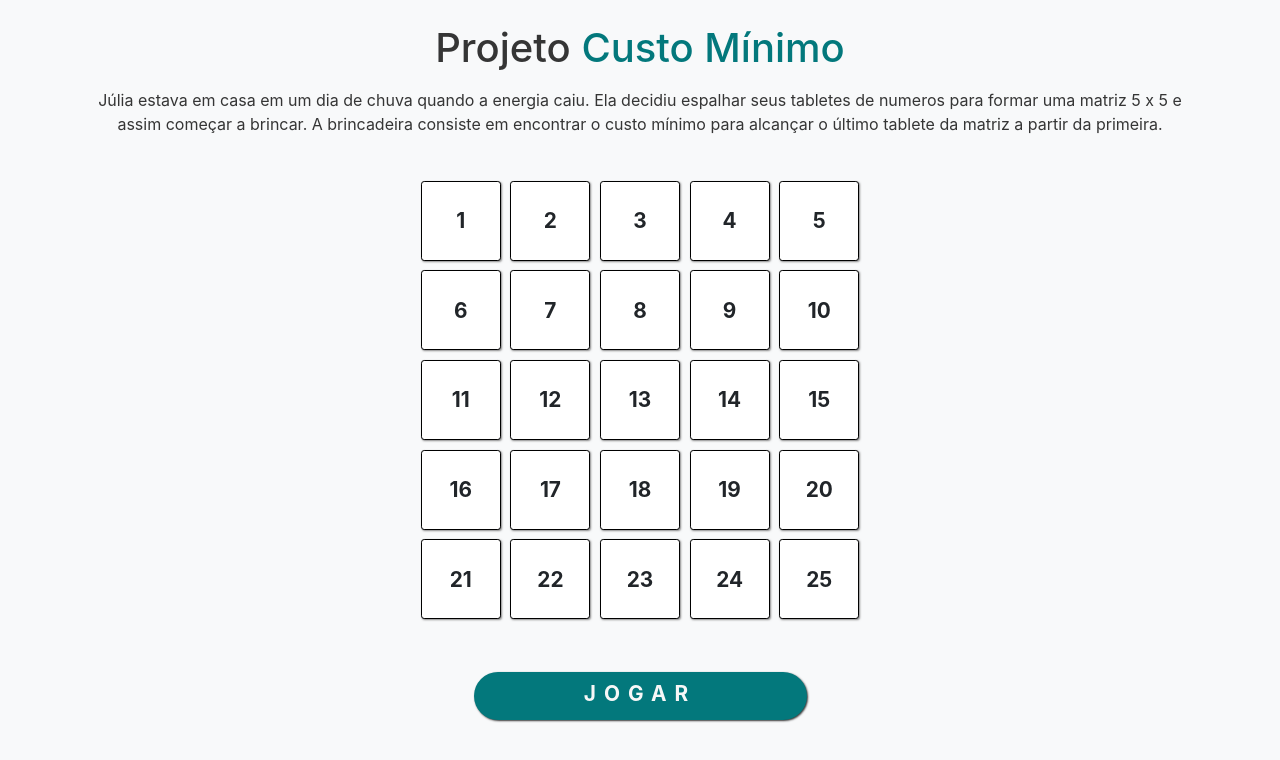
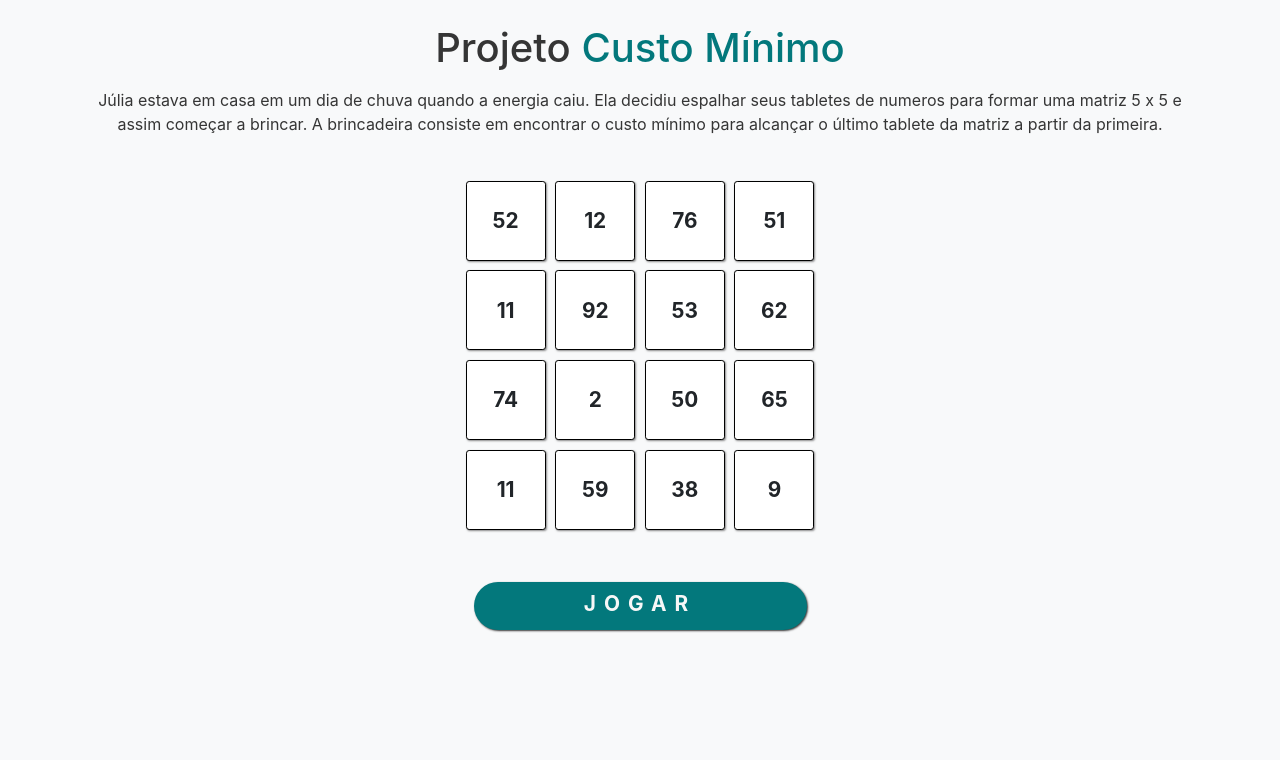
Before and after one commit to EsioFreitas/D-P_minimum-cost, a React (Create React App) app: page / in a window 1280 px wide. Shown: the top 760 px of the page. Built offline with nearby package versions, Linux system fonts and the light colour scheme.

Commit message:
create grid in screen from costs matrix

```diff
--- a/src/App.css
+++ b/src/App.css
@@ -1,7 +1,7 @@
 .grid {
-  display: grid;
+  /* display: grid;
   grid-template-columns: repeat(5, 0fr);
-  gap: 0px;
+  gap: 0px; */
 }
 
 .tablet {
--- a/src/App.js
+++ b/src/App.js
@@ -12,33 +12,7 @@ function App() {
   const getRandomTabels = () => {
     const costs = generateCosts();
     console.log(costs)
-    setMatrix([
-      1,
-      2,
-      3,
-      4,
-      5,
-      6,
-      7,
-      8,
-      9,
-      10,
-      11,
-      12,
-      13,
-      14,
-      15,
-      16,
-      17,
-      18,
-      19,
-      20,
-      21,
-      22,
-      23,
-      24,
-      25,
-    ]);
+    setMatrix(costs);
   };
 
   return (
@@ -61,12 +35,19 @@ function App() {
         </div>
         <div className="row">
           <div className="col d-flex justify-content-center mt-3">
-            <div className="grid">
-              {matrix.map((m) => (
-                <div className="tablet d-flex justify-content-center align-items-center">
-                  {m}
-                </div>
-              ))}
+            <div>
+              {matrix.map((line, index) => (
+                  <div key={index} className="d-flex">
+                    {
+                      line.map((cost, index) => (
+                        <div key={cost*index} className="tablet d-flex justify-content-center align-items-center">
+                          {cost}
+                        </div>
+                      ))
+                    }
+                  </div>
+                )
+              )}
             </div>
           </div>
         </div>
```
